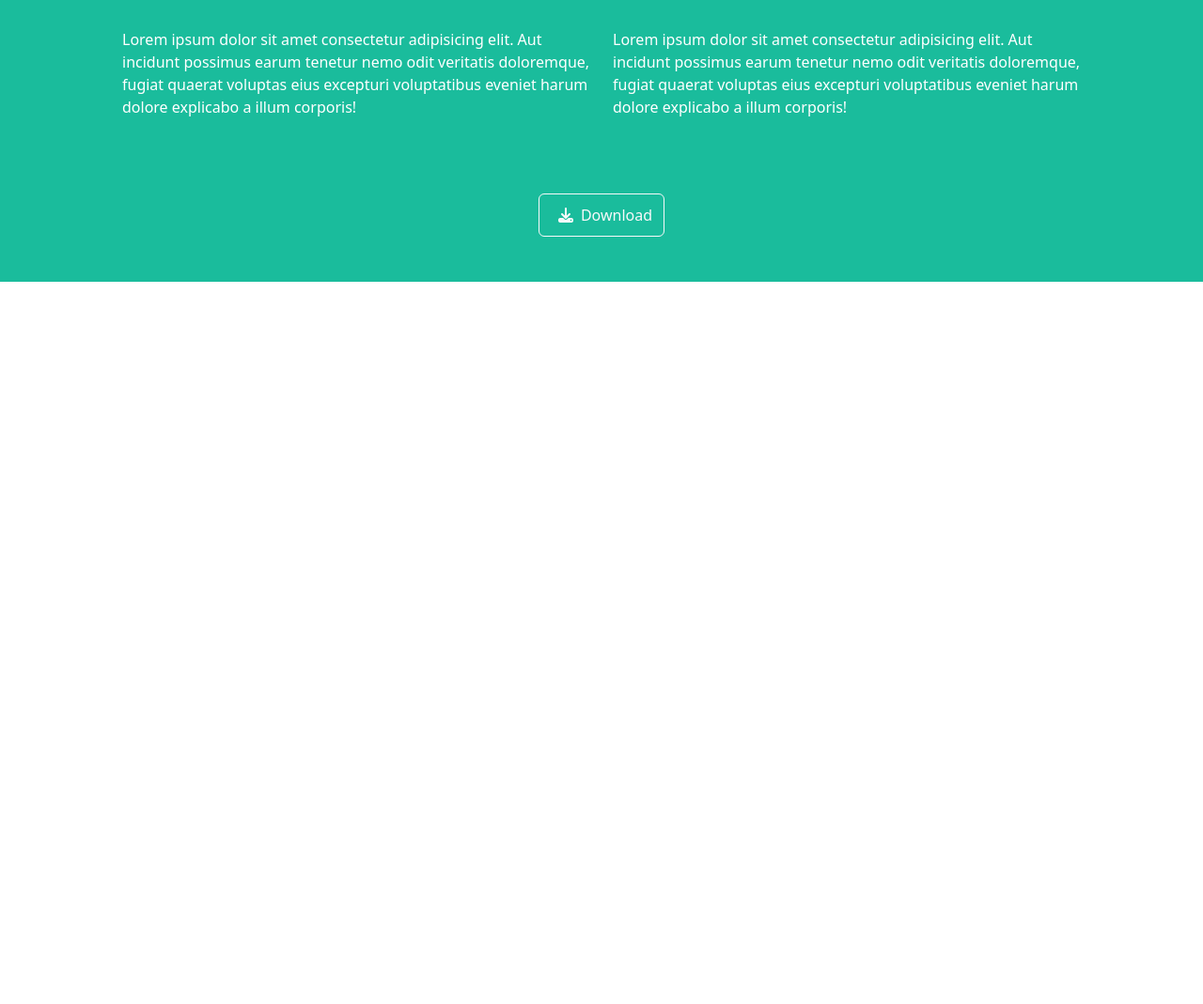
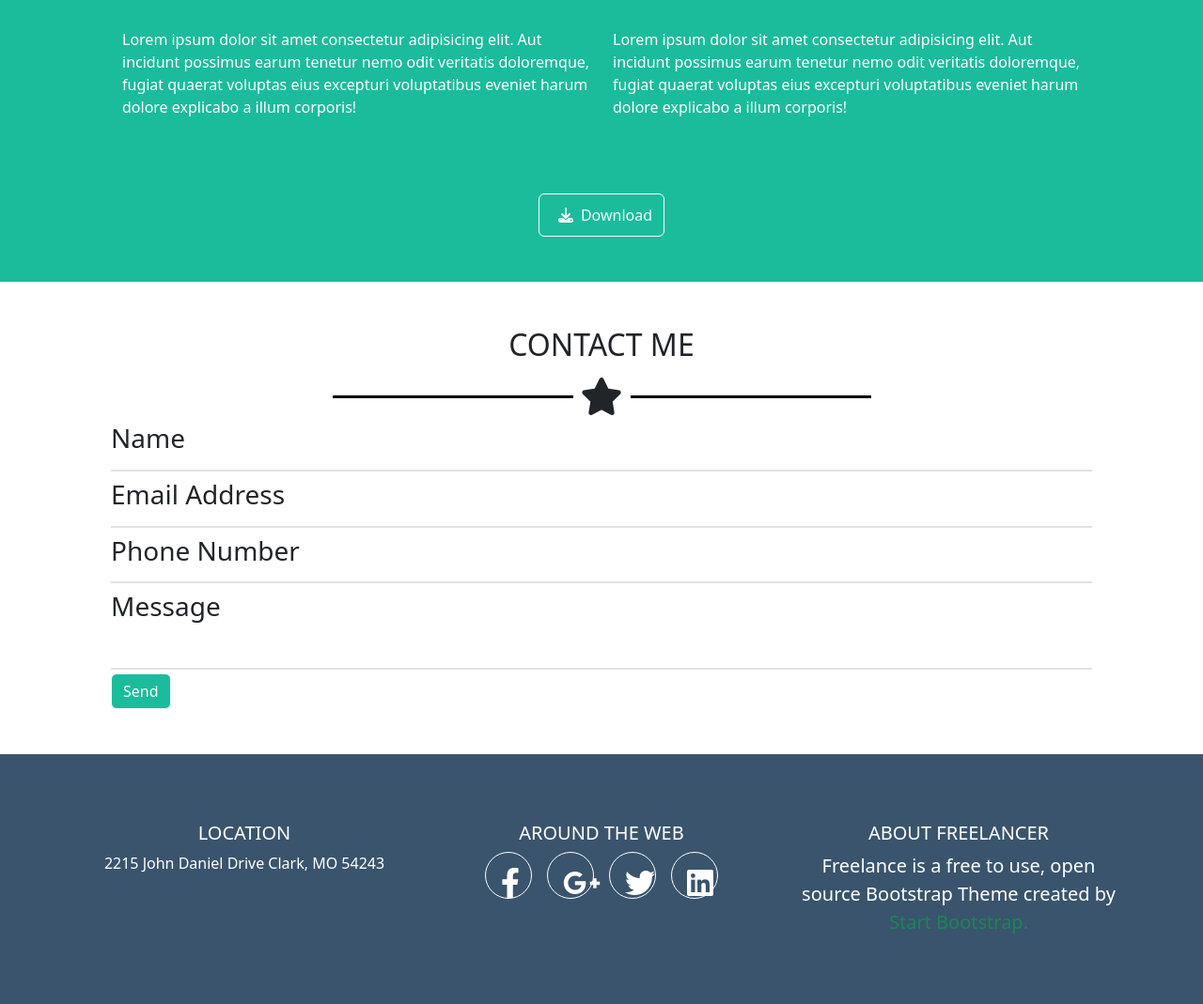
Before and after one commit to AndreaDeCeglia/html-css-bootstrap-freelancer, a plain HTML site: page index.html in a window 1280 px wide. Shown: the part 1329-2398 px from the top of the page at 94% size. Before the commit the page ends 1629 px from the top, so only its background shows below. Drawn offline with nearby package versions, Linux system fonts and the light colour scheme.

Commit message:
footer almost done

```diff
--- a/assets/css/style.css
+++ b/assets/css/style.css
@@ -30,3 +30,17 @@
 .image{
     width: 100%;
 }
+
+#location{
+    background-color: #3a546d;
+}
+
+.fa-facebook-f,
+.fa-google-plus-g,
+.fa-twitter,
+.fa-linkedin {
+  border: 1px solid white;
+  border-radius: 50%;
+  width: 50px;
+  height: 50px;
+}
--- a/index.html
+++ b/index.html
@@ -156,6 +156,7 @@
 
             </div>
 
+            <!-- presentation spot -->
             <div class="row p-5">
 
                 <div class="col-12 col-md-6">
@@ -177,6 +178,7 @@
                 </div>
             </div>
 
+            <!-- download button spot -->
             <div class="text-center mt-3">
                 <button type="button" class="btn btn-outline-light"><i class="fa-solid fa-download m-2 "></i>Download</button>
             </div>
@@ -185,6 +187,129 @@
 
     </section>
 
+
+    <!-- ***** contact me section ***** -->
+    <section class="mb-5">
+
+        <!-- title spot -->
+        <div class="container ">
+            <h2 class="text-uppercase text-center mt-5">
+                contact me
+            </h2>
+        </div>
+
+        <!-- line - star - line - spot -->
+        <div class="d-flex justify-content-center align-items-center">
+
+            <div class="line-black"></div>
+
+            <div>
+                <i class="fa-solid fa-star m-2 fs-1"></i>
+            </div>
+
+            <div class="line-black"></div>
+
+        </div>
+
+        <!-- datas input spot -->
+        <div class="container align-items-center px-5">
+
+            <h3>Name</h3>
+
+            <div class="border mt-3 mb-2 "></div>
+
+            <h3>Email Address</h3>
+
+            <div class="border mt-3 mb-2"></div>
+
+            <h3>Phone Number</h3>
+
+            <div class="border mt-3 mb-2"></div>
+
+            <h3 class="mb-5">Message</h3>
+
+            <div class="border mt-5"></div>
+
+            <button type="button" class="btn btn-light bg-green text-white mt-1">
+                Send
+            </button>
+
+        </div>
+
+    </section>
+
+
+    <!-- ***** footer section ***** -->
+    <footer class="text-white">
+
+        <section id="location">
+
+            <div class="container  justify-content-center d-flex py-5">
+
+                <div class="row">
+
+                    <!-- location spot -->
+                    <div class="col-12 col-md-4 col-lg-4 ">
+
+                        <h3 class="d-flex text-uppercase justify-content-center fs-5 mt-4">
+                            location
+                        </h3>
+
+                        <p class="mb-4 d-flex justify-content-center">
+                            2215 John Daniel Drive Clark, MO 54243
+                        </p>
+
+                    </div>
+
+                    <!-- socials icons spot -->
+                    <div class="col-12 col-md-4 col-lg-4 ">
+
+                        <h3 class="text-uppercase d-flex justify-content-center fs-5 mt-4">around the web</h3>
+
+                        <div class="icons d-flex justify-content-center ">
+
+                            <i class="fa-brands fa-facebook-f mx-2 fs-2 p-3 "></i>
+
+                            <i class="fa-brands fa-google-plus-g mx-2 fs-2 p-3 "></i>
+
+                            <i class="fa-brands fa-twitter mx-2 fs-2 p-3 "></i>
+
+                            <i class="fa-brands fa-linkedin mx-2 fs-2 p-3 "></i>
+
+                        </div>
+
+                    </div>
+
+                    <!-- about freelancer spot -->
+                    <div class="col-12 col-md-4 col-lg-4 ">
+
+                        <h3 class="d-flex text-uppercase justify-content-center fs-5 mt-4">
+                            about freelancer
+                        </h3>
+
+                        <p class="mb-4 fs-5 justify-content-center text-center">
+                            Freelance is a free to use, open source Bootstrap Theme created by
+                            <span class="text-success">
+                                Start Bootstrap.
+                            </span>
+                        </p>
+
+                    </div>
+
+                </div>
+
+            </div>
+
+        </section>
+
+
+        <!-- ***** copyright section ***** -->
+
+
+
+    </footer>
+
+
     <script src="https://cdn.jsdelivr.net/npm/bootstrap@5.2.2/dist/js/bootstrap.bundle.min.js" integrity="sha384-OERcA2EqjJCMA+/3y+gxIOqMEjwtxJY7qPCqsdltbNJuaOe923+mo//f6V8Qbsw3" crossorigin="anonymous"></script>
 </body>
 
```
